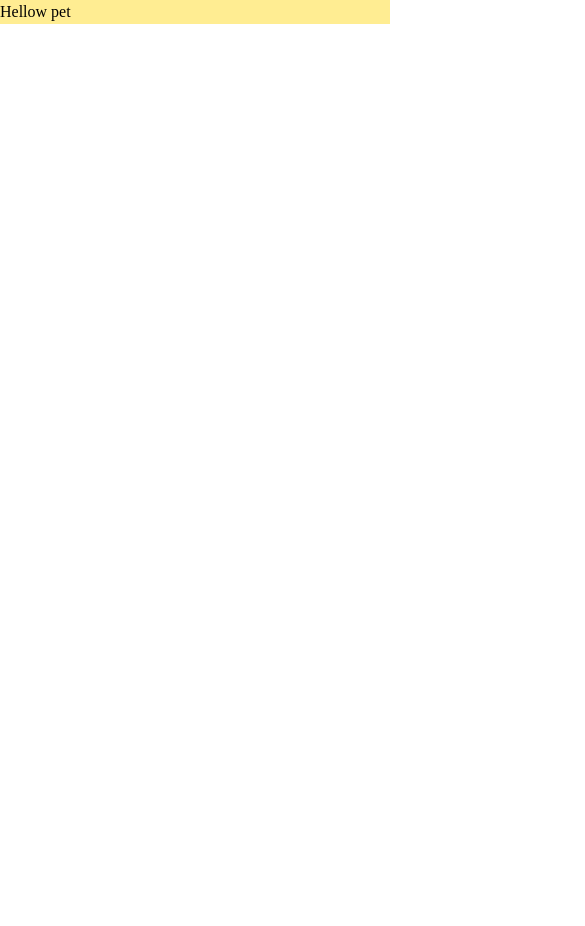
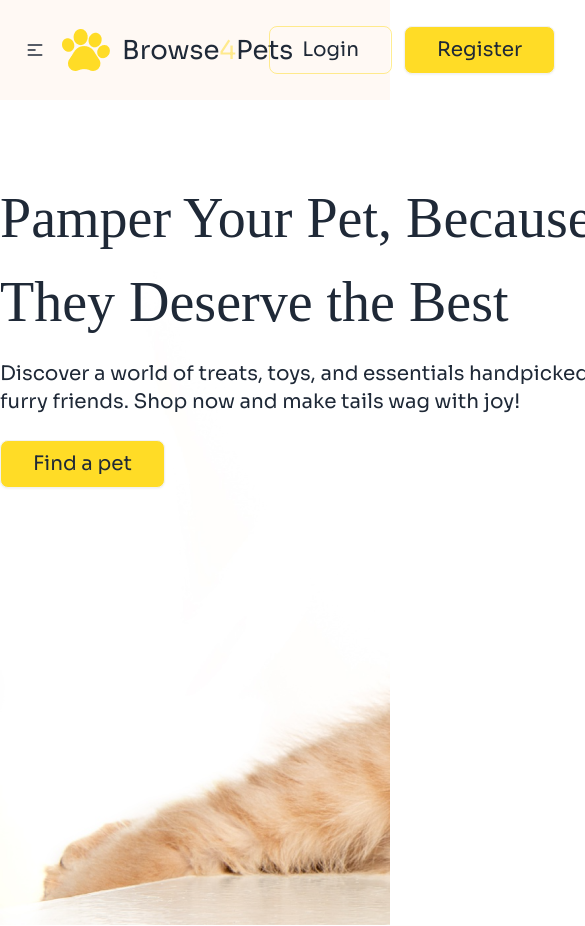
Before and after one commit to MasnunRez/Assignment-3-Masnun, a plain HTML site: page index.html in a window 390 px wide. Shown: the top 926 px of the page, 585 px wide, since content can reach past the window. Before the commit the page ends 844 px from the top, so only its background shows below. Drawn offline with nearby package versions, Linux system fonts and the light colour scheme; a web font is replaced by a local one.

Commit message:
Header section completed

```diff
--- a/index.html
+++ b/index.html
@@ -1,10 +1,15 @@
 <!DOCTYPE html>
-<html lang="en">
+<html lang="en" data-theme="light">
   <head>
     <meta charset="UTF-8" />
     <meta name="viewport" content="width=device-width, initial-scale=1.0" />
     <title>Browse4Pets</title>
     <!-- Tailwind CSS link  -->
+    <link
+      href="https://cdn.jsdelivr.net/npm/daisyui@4.12.23/dist/full.min.css"
+      rel="stylesheet"
+      type="text/css"
+    />
     <script src="https://cdn.tailwindcss.com"></script>
     <!-- Google Font  -->
     <link rel="preconnect" href="https://fonts.googleapis.com" />
@@ -22,7 +27,6 @@
         font-weight: 400;
         font-style: normal;
       }
-
     </style>
     <!-- Theme Color -->
     <script>
@@ -31,22 +35,98 @@
           extend: {
             colors: {
               "cream-clr": "#FFF9F4",
-                "yellow-clr":"#FFDC2680",
+              "yellow-clr": "#FFDC2680",
               "btn-color": "#FFDC26",
-
             },
           },
         },
       };
     </script>
   </head>
-  <body>
-    <header>
-      <div class="">
-        <h1 class="bg-yellow-clr adlam-title">Hellow pet</h1>
+  <body class="sora-text">
+    <header class="">
+      <!-- Nagigation section  -->
+      <div class="flex items-center bg-cream-clr h-[100px]">
+        <nav class="md:w-[1320px] mx-auto">
+          <div class="navbar">
+            <div class="navbar-start">
+              <div class="dropdown">
+                <div tabindex="0" role="button" class="btn btn-ghost lg:hidden">
+                  <svg
+                    xmlns="http://www.w3.org/2000/svg"
+                    class="h-5 w-5"
+                    fill="none"
+                    viewBox="0 0 24 24"
+                    stroke="currentColor"
+                  >
+                    <path
+                      stroke-linecap="round"
+                      stroke-linejoin="round"
+                      stroke-width="2"
+                      d="M4 6h16M4 12h8m-8 6h16"
+                    />
+                  </svg>
                 </div>
+                <ul
+                  tabindex="0"
+                  class="menu menu-sm dropdown-content bg-base-100 rounded-box z-[1] mt-3 w-52 p-2 shadow"
+                >
+                  <li><a>Item 1</a></li>
+                  <li><a>Parent</a></li>
+                  <li><a>Item 3</a></li>
+                </ul>
+              </div>
+              <!-- Logo -->
+              <a href="#" class="">
+                <div class="flex items-center gap-3">
+                  <img src="images/logo-header.png" alt="" />
+                  <p class="text-[26px]">
+                    Browse<span class="text-yellow-clr">4</span>Pets
+                  </p>
+                </div>
+              </a>
+            </div>
+            <div class="navbar-center hidden lg:flex">
+              <ul class="menu menu-horizontal px-1 sora-text text-xl">
+                <li><a class="hover:bg-btn-color">Find a pet</a></li>
+                <li><a class="hover:bg-btn-color">Breeds</a></li>
+                <li><a class="hover:bg-btn-color">Contact us</a></li>
+              </ul>
+            </div>
+
+            <!-- Buttons  -->
+            <div class="navbar-end gap-3">
+              <a href=""> <img src="images/bell icon.png" alt="" /></a>
+              <a href=""> <img src="images/search icon.png" alt="" /></a>
+              <a
+                class="btn btn-outline border-yellow-clr text-[20px] font-normal px-8"
+                >Login</a
+              >
+              <a class="btn bg-btn-color text-[20px] font-normal px-8"
+                >Register</a
+              >
+            </div>
+          </div>
+        </nav>
+      </div>
+      <!-- Nav Ends -->
+      <!-- Banner Section  -->
+      <section class="md:w-[1320px] mx-auto">
+        <div class="bg-[url('/images/cat-big.png')] h-[750px] mt-[76px]">
+            <div class="w-[680px]">
+                <h1 class="text-[56px] adlam-title mb-4">Pamper Your Pet, Because They Deserve the Best</h1>
+                <p class="text-xl mb-6">Discover a world of treats, toys, and essentials handpicked for your furry friends. Shop now and make tails wag with joy!</p>
+                <a
+                    class="btn bg-btn-color text-[20px] font-normal px-8"
+                    >Find a pet</a
+                >
+
+            </div>
+
+        </div>
+      </section>
     </header>
-    <main>
+    <main class="md:w-[1320px] mx-auto">
       <section></section>
     </main>
   </body>
```
Also changed, not shown: tailwind.config.js (+1 -7 lines), images/bell icon.png (added), images/bird-cartoon.png (renamed from c1-assets/bird-cartoon.png), images/cat-big.png (renamed from c1-assets/cat-big.png), images/cat-cartoon.png (renamed from c1-assets/cat-cartoon.png), images/cute-dog-mid.png (renamed from c1-assets/cute-dog-mid.png), images/cute-pet-mid.png (renamed from c1-assets/cute-pet-mid.png), images/cute-pet-small.png (renamed from c1-assets/cute-pet-small.png), images/dog-cartoon.png (renamed from c1-assets/dog-cartoon.png), images/fish-cartoon.png (renamed from c1-assets/fish-cartoon.png), images/logo-footer.png (renamed from c1-assets/logo-footer.png), images/logo-header.png (renamed from c1-assets/logo-header.png), images/mouse-cartoon.png (renamed from c1-assets/mouse-cartoon.png), images/pet-couch.png (renamed from c1-assets/pet-couch.png), 2 more files. Lines whose indentation alone changed are shown as unchanged.
